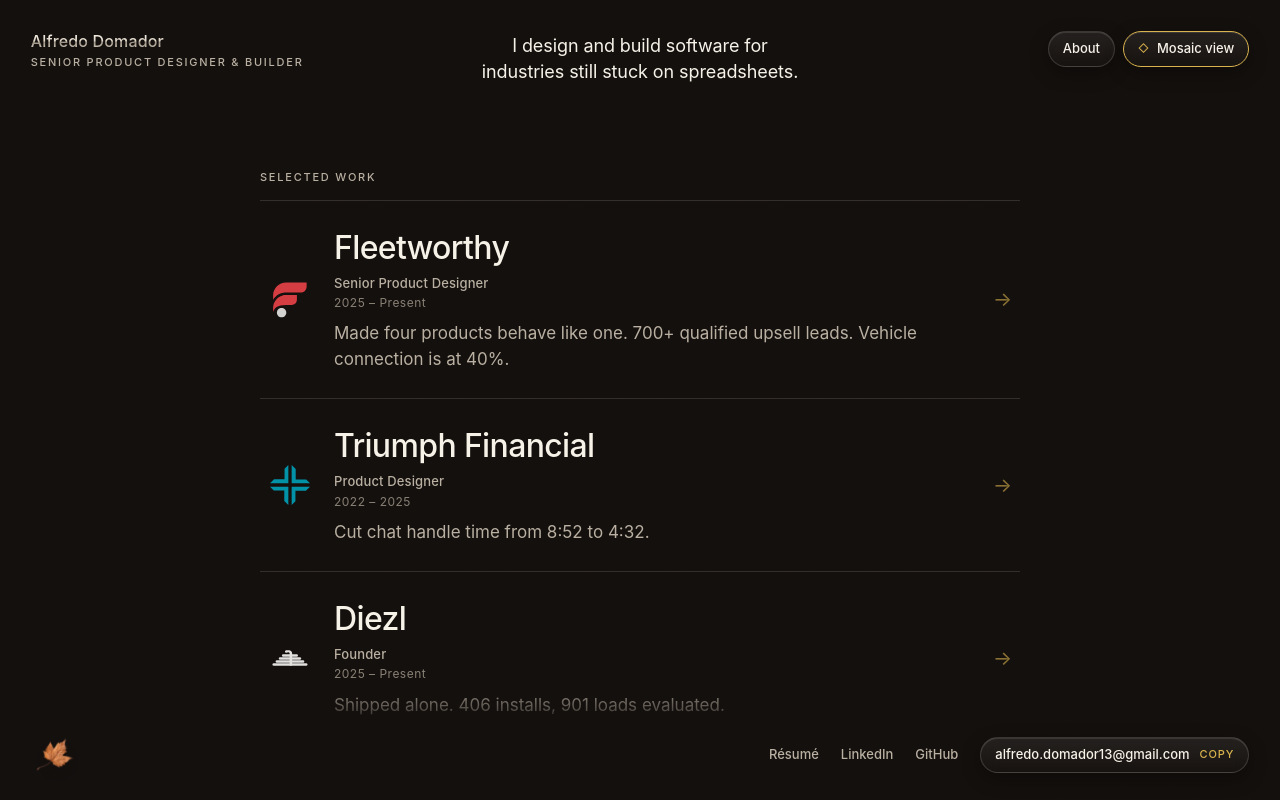
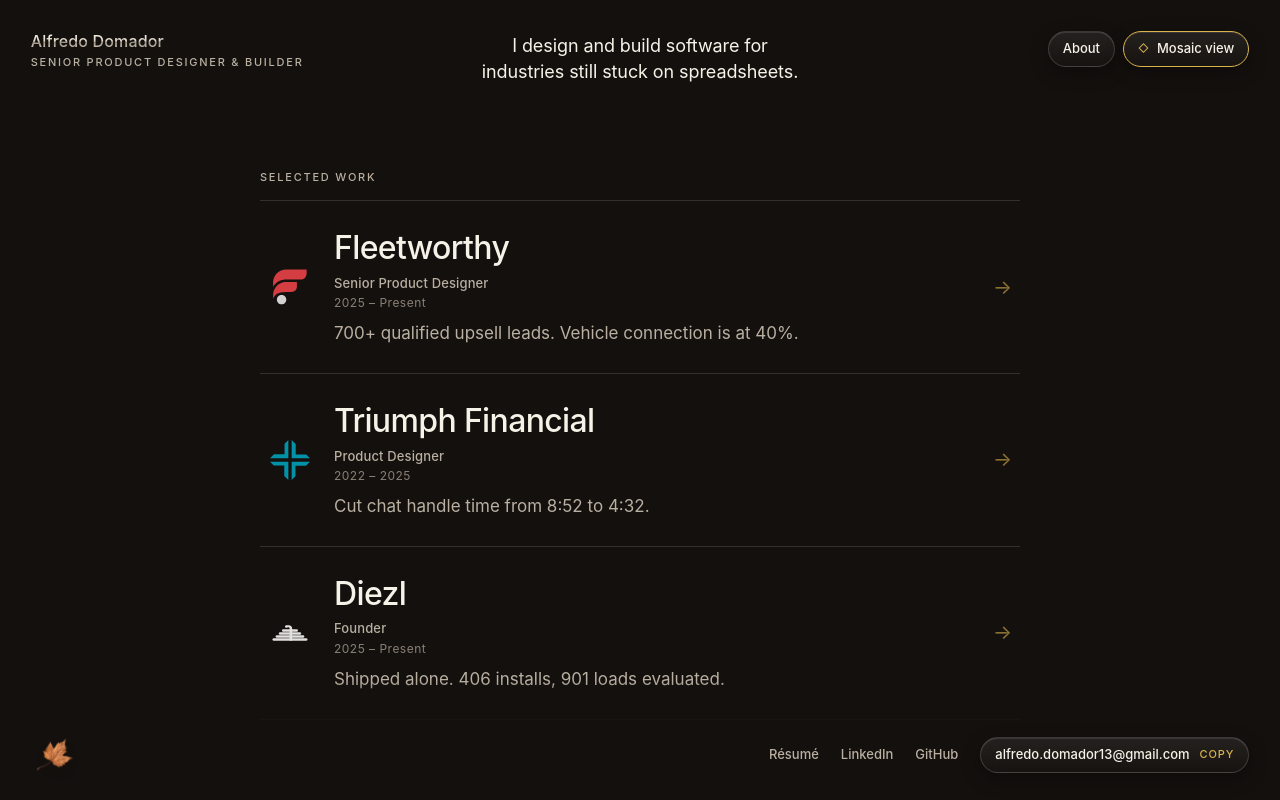
Before and after one commit to adomador/portfoliosite, a Next.js app: page / in a window 1280 px wide. Built offline with nearby package versions, Linux system fonts and the light colour scheme; a web font is replaced by a local one.

Commit message:
update mosaic

```diff
--- a/src/data/mosaic.ts
+++ b/src/data/mosaic.ts
@@ -66,15 +66,15 @@ export const PROJECTS: ProjectNode[] = [
     label: 'Fleetworthy',
     tag: 'Senior Product Designer',
     dates: '2025 – Present',
-    line: 'Made four products behave like one. 700+ qualified upsell leads. Vehicle connection is at 40%.',
+    line: '700+ qualified upsell leads. Vehicle connection is at 40%.',
     href: '/work/fleetworthy',
     logo: '/work/FW.svg',
     color: '#ef444a',
     surface: '#101114',
     frames: [
-      { src: '/work/fleetworthy/hero-command-center.png', caption: 'Ranked actions, not a wall of metrics' },
+      { src: '/work/fleetworthy/account-switchers.png', caption: 'One account across the products' },
+      { src: '/work/fleetworthy/hero-command-center.png', caption: 'One list for what needs attention' },
       { src: '/work/fleetworthy/severity-model.png', caption: 'Severity from fleet share and $ per truck' },
-      { src: '/work/fleetworthy/ai-chat.png', caption: 'AI shows its reasoning; the manager decides' },
     ],
   },
   {
```
